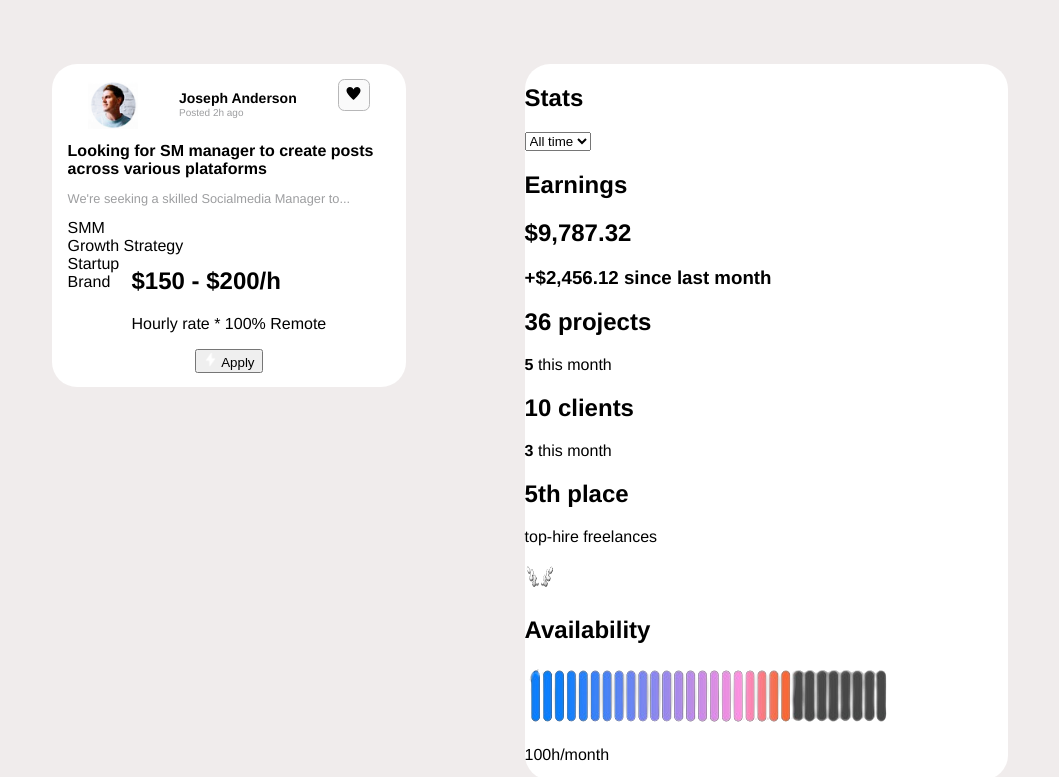
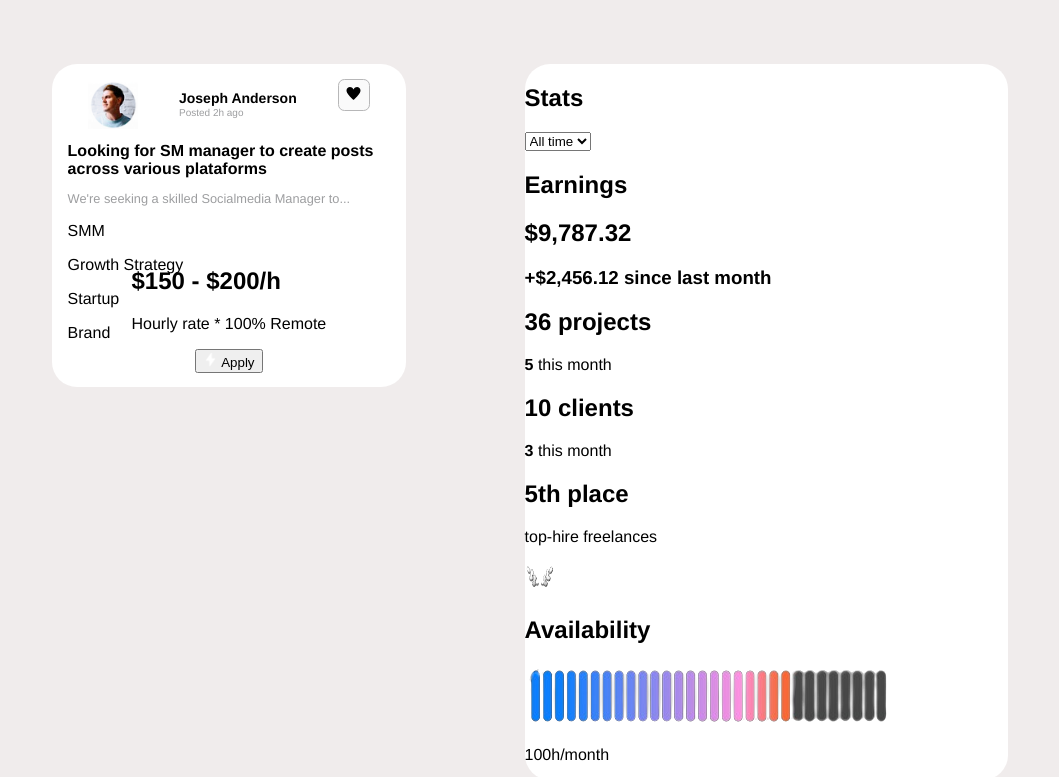
Before and after one commit to JuampyOjeda/Project-n-3, a plain HTML site: page index.html in a window 1280 px wide. Shown: the top 777 px of the page, without its empty margins (110-1169 px from the left). Drawn offline with Linux system fonts and the light colour scheme.

Commit message:
index.html --> div.skills se unifico con 4 p (23-28)

```diff
--- a/index.html
+++ b/index.html
@@ -20,10 +20,12 @@
         <div class="looking">
             <h1 class="search">Looking for SM manager to create posts across various plataforms</h1>
             <p class="seeking">We're seeking a skilled Socialmedia Manager to...</p>
-            <div class="skills-1">SMM</div>
-            <div class="skills-2">Growth Strategy</div>
-            <div class="skills-3">Startup</div>
-            <div class="skills-4">Brand</div>
+            <div class="skills">
+                <p>SMM</p>
+                <p>Growth Strategy</p>
+                <p>Startup</p>
+                <p>Brand</p>
+            </div>
         </div>
 
         <p class="line"></p>
```
